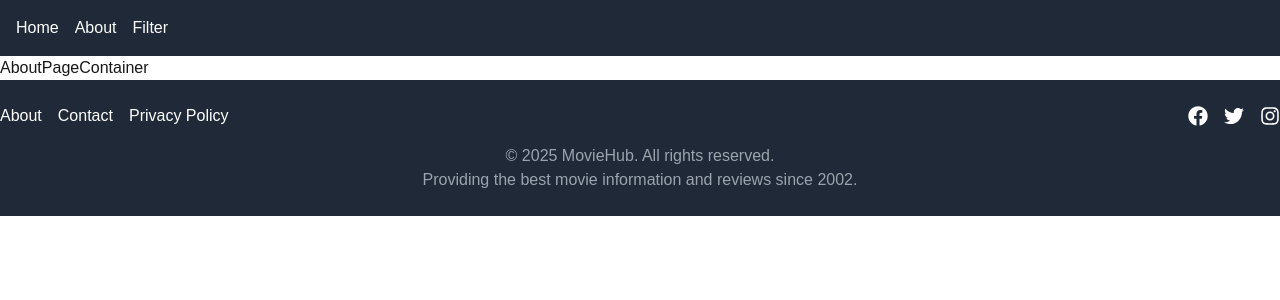
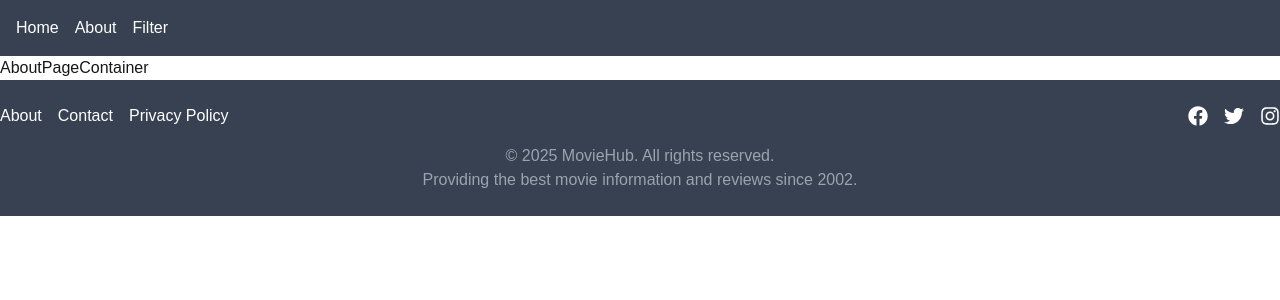
Before and after one commit to ibotchori/movies, a Next.js app: page /about in a window 1280 px wide. Shown: the top 300 px of the page. Built offline with nearby package versions, Linux system fonts and the light colour scheme.

Commit message:
feat: add Loading component and integrate it into Home and MovieDetails pages

```diff
--- /dev/null
+++ b/components/UI/Loading/Loading.jsx
@@ -0,0 +1,11 @@
+import React from "react"
+
+const Loading = () => {
+  return (
+    <div className="flex justify-center items-center h-screen bg-gray-600 text-white">
+      <div className="loader">Loading...</div>
+    </div>
+  )
+}
+
+export default Loading
--- /dev/null
+++ b/components/UI/Loading/index.js
@@ -0,0 +1 @@
+export { default as Loading } from "./Loading"
--- a/components/UI/index.js
+++ b/components/UI/index.js
@@ -1,2 +1,3 @@
 export * from "./Cards"
 export * from "./Pagination"
+export * from "./Loading"
--- a/components/common/Footer/Footer.jsx
+++ b/components/common/Footer/Footer.jsx
@@ -4,7 +4,7 @@ import { FaFacebook, FaTwitter, FaInstagram } from "react-icons/fa"
 
 const Footer = () => {
   return (
-    <footer className="bg-gray-800 text-white py-6 ">
+    <footer className="bg-gray-700 text-white py-6 ">
       <div className="container mx-auto flex flex-col md:flex-row justify-between items-center">
         <nav className="flex gap-4 mb-4 md:mb-0">
           <Link href="/about" className="hover:text-gray-400">
--- a/components/common/Header/Header.jsx
+++ b/components/common/Header/Header.jsx
@@ -2,7 +2,7 @@ import Link from "next/link"
 
 const Header = () => {
   return (
-    <header className="p-4 bg-gray-800 text-white flex justify-between items-center ">
+    <header className="p-4 bg-gray-700 text-white flex justify-between items-center ">
       <nav className="flex gap-4">
         <Link className="hover:text-gray-400" href="/">
           Home
--- a/components/pages/Home/HomePageContainer.jsx
+++ b/components/pages/Home/HomePageContainer.jsx
@@ -1,7 +1,6 @@
 "use client"
 import React, { useState, useEffect } from "react"
-import { MovieCard } from "@/components"
-import { Pagination } from "@/components"
+import { MovieCard, Pagination, Loading } from "@/components"
 
 const HomePageContainer = () => {
   const [movies, setMovies] = useState(null)
@@ -42,15 +41,11 @@ const HomePageContainer = () => {
   }
 
   if (!movies) {
-    return (
-      <div className="flex justify-center items-center h-screen">
-        <div className="loader">Loading...</div>
-      </div>
-    )
+    return <Loading />
   }
 
   return (
-    <div className="min-h-screen flex flex-col bg-gray-300">
+    <div className="min-h-screen flex flex-col bg-gray-600">
       <main className="flex-grow container mx-auto p-4">
         <div className="grid grid-cols-1 sm:grid-cols-2 md:grid-cols-3 lg:grid-cols-4 gap-4">
           {currentItems?.map((movie) => (
--- a/components/pages/MovieDetails/MovieDetailsContainer.jsx
+++ b/components/pages/MovieDetails/MovieDetailsContainer.jsx
@@ -1,4 +1,5 @@
 "use client"
+import { Loading } from "@/components/UI"
 import Image from "next/image"
 import Link from "next/link"
 import { useParams } from "next/navigation"
@@ -36,15 +37,11 @@ const MovieDetailsContainer = () => {
   }, [id])
 
   if (!movie) {
-    return (
-      <div className="flex justify-center items-center h-screen">
-        <div className="loader">Loading...</div>
-      </div>
-    )
+    return <Loading />
   }
 
   return (
-    <div className="min-h-screen bg-gray-500 text-white">
+    <div className="min-h-screen bg-gray-600 text-white">
       <div className="p-4  font-bold text-xl">
         <div className="mt-6">
           <Link
```
